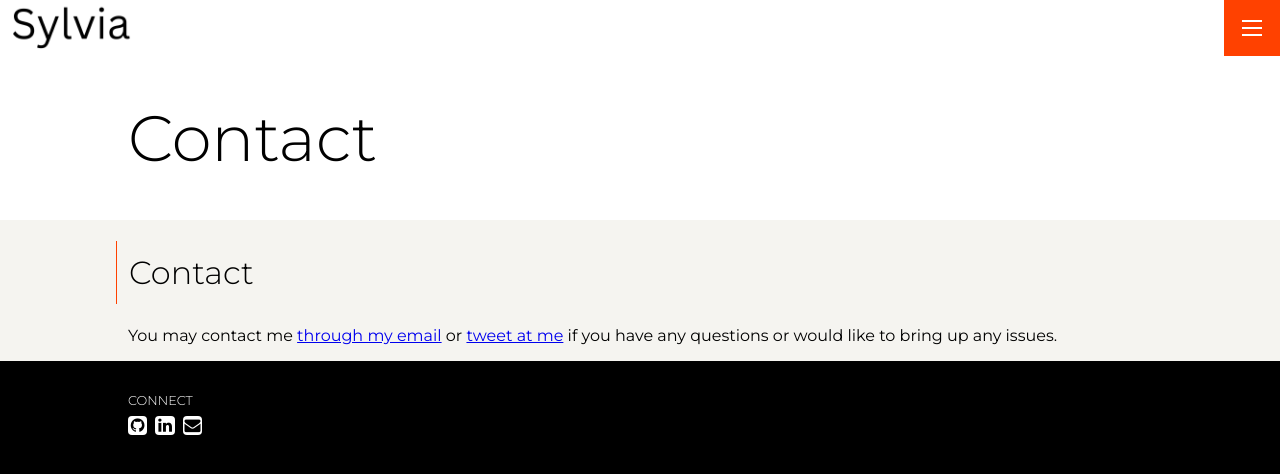
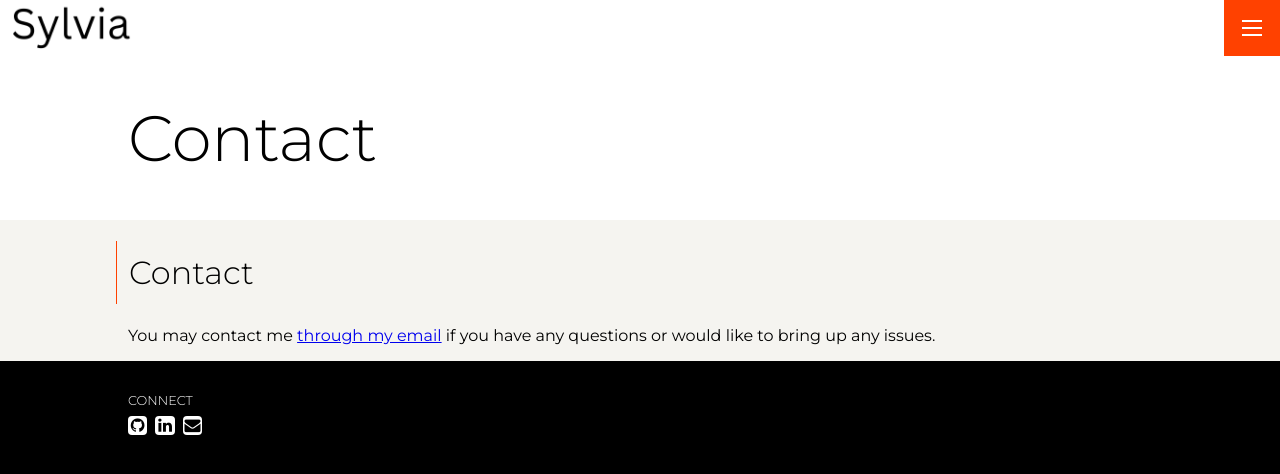
Before and after one commit to laivlys/portfolio, a Jekyll site: the page built from pages/contact.md, in a window 1280 px wide. Shown: the top 474 px of the page. Built offline with Jekyll 4.4.1, drawn with Linux system fonts in a browser that asks for light colours.

Commit message:
Update contact.md

```diff
--- a/pages/contact.md
+++ b/pages/contact.md
@@ -6,4 +6,4 @@ permalink: /contact
 
 # Contact
 
-You may contact me [through my email](mailto:l.nguyen.paul@gmail.com) or [tweet at me](https://twitter.com/intent/tweet?text=%40paululele) if you have any questions or would like to bring up any issues.
+You may contact me [through my email](lamsylviazining@gmail.com) if you have any questions or would like to bring up any issues.
```
